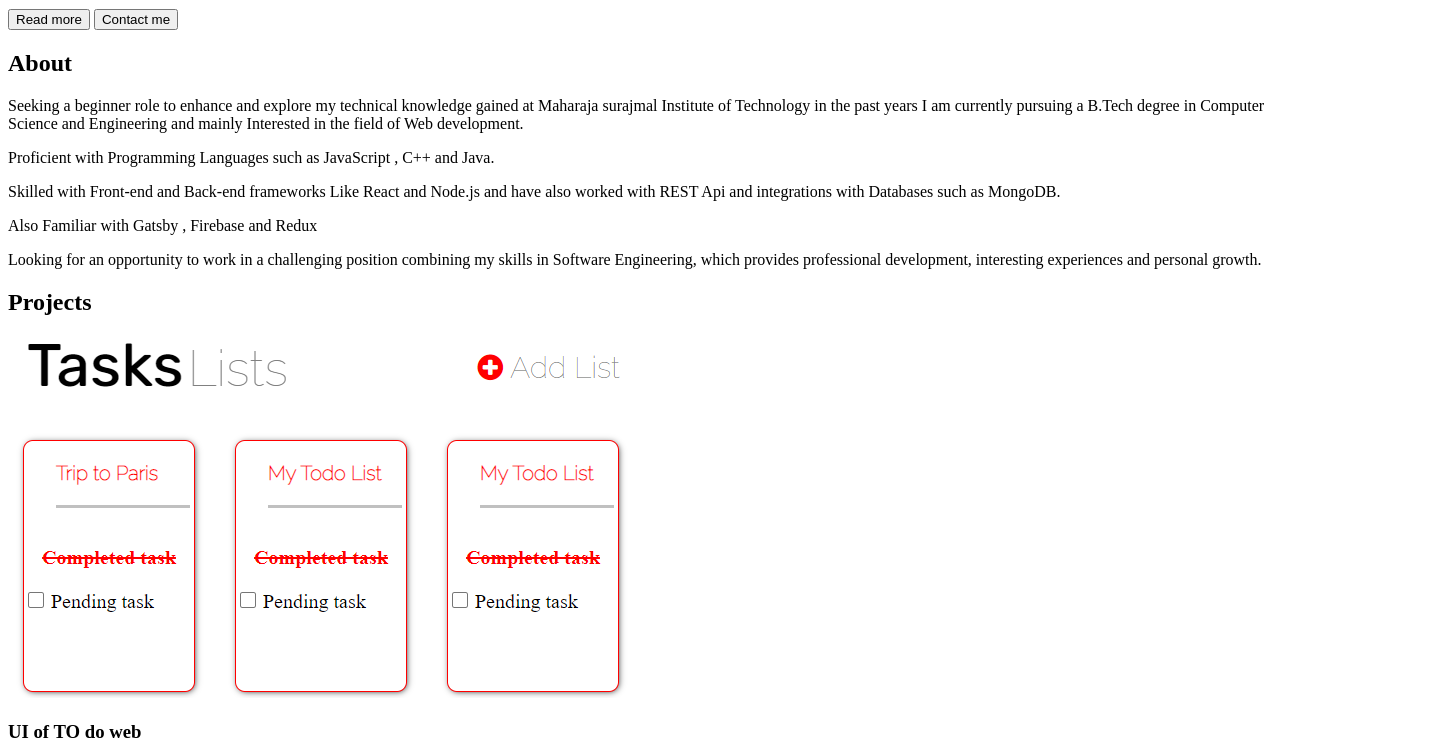
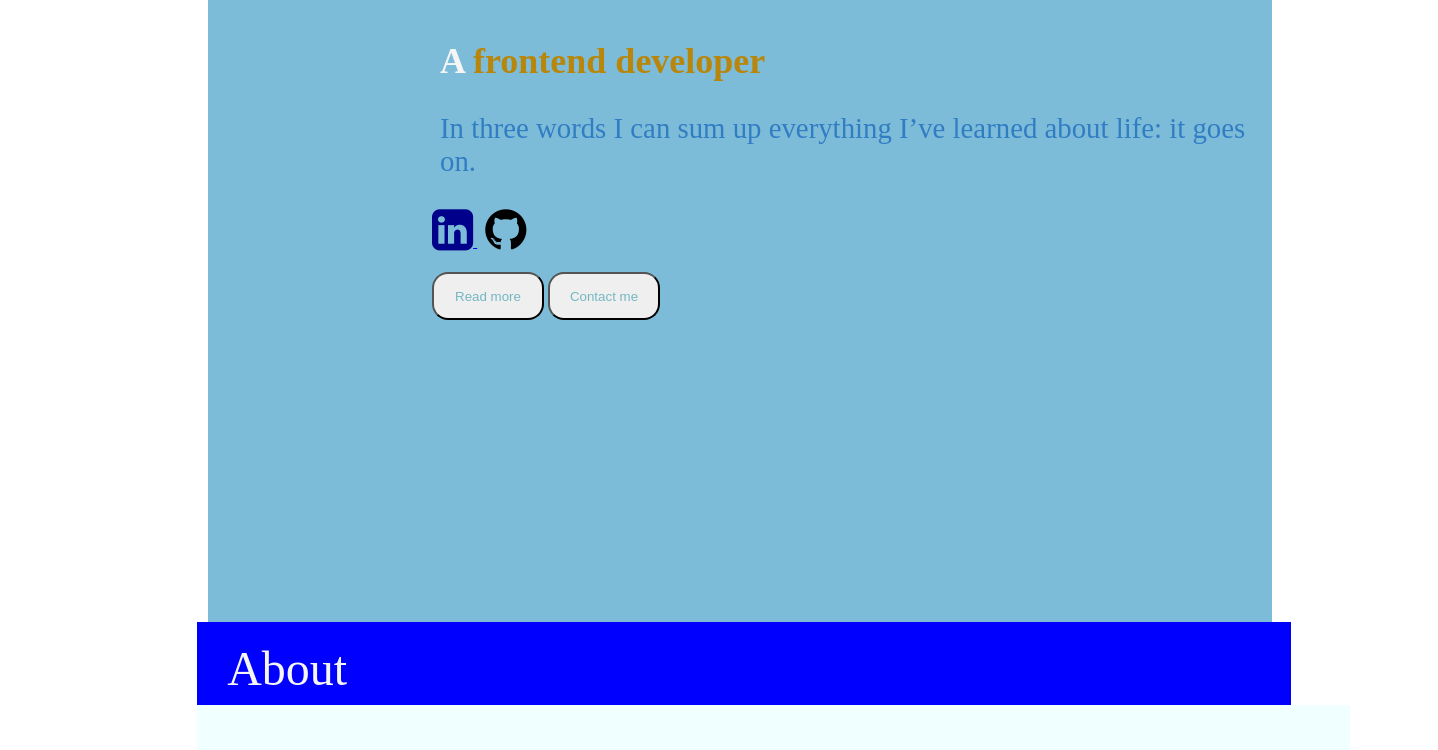
Before and after one commit to Anubhavgupta194/Portfolio, a plain HTML site: page index.html in a window 1280 px wide. Shown: the part 218-968 px from the top of the page, 1438 px wide, since content can reach past the window. Drawn offline with Linux system fonts and the light colour scheme; files whose address does not match are found by name.

Commit message:
portfolio

```diff
--- a/index.html
+++ b/index.html
@@ -5,7 +5,7 @@
     <meta http-equiv="X-UA-Compatible" content="IE=edge">
     <meta name="viewport" content="width=device-width, initial-scale=1.0">
     <title>Document</title>
-    <link rel="stylesheet" href="D:\pepcoding\Portfolio\style.css">
+    <link rel="stylesheet" href="./style.css">
     <link rel="stylesheet" href="https://cdnjs.cloudflare.com/ajax/libs/font-awesome/4.7.0/css/font-awesome.min.css">
 </head>
 <body>
--- a/style.css
+++ b/style.css
@@ -1,4 +1,4 @@
-/* .intro{
+.intro{
     background-color: rgba(34, 141, 190, 0.589);
     margin-left: 25vh;
     height: 100vh;
@@ -108,18 +108,17 @@
         font-family: Georgia, 'Times New Roman', Times, serif;
         }
     .projects{
-         /* display: flex;
+         display: flex;
         height: 70vh;
         width: 70.1rem;
         padding-top: 2rem;
         padding-left:7.5rem;
-       /* background-color:azure; */
-        /* margin-left: 11.8rem;
-        background-color: azure; */
+        background-color:azure;
+        margin-left: 11.8rem;
+        background-color: azure;
     }
-    /* h3{  color: seagreen;
+     h3{  color: seagreen;
         text-decoration:underline;
            margin-left: 2rem;
            font-weight: lighter;
     }
-     */ */
```
